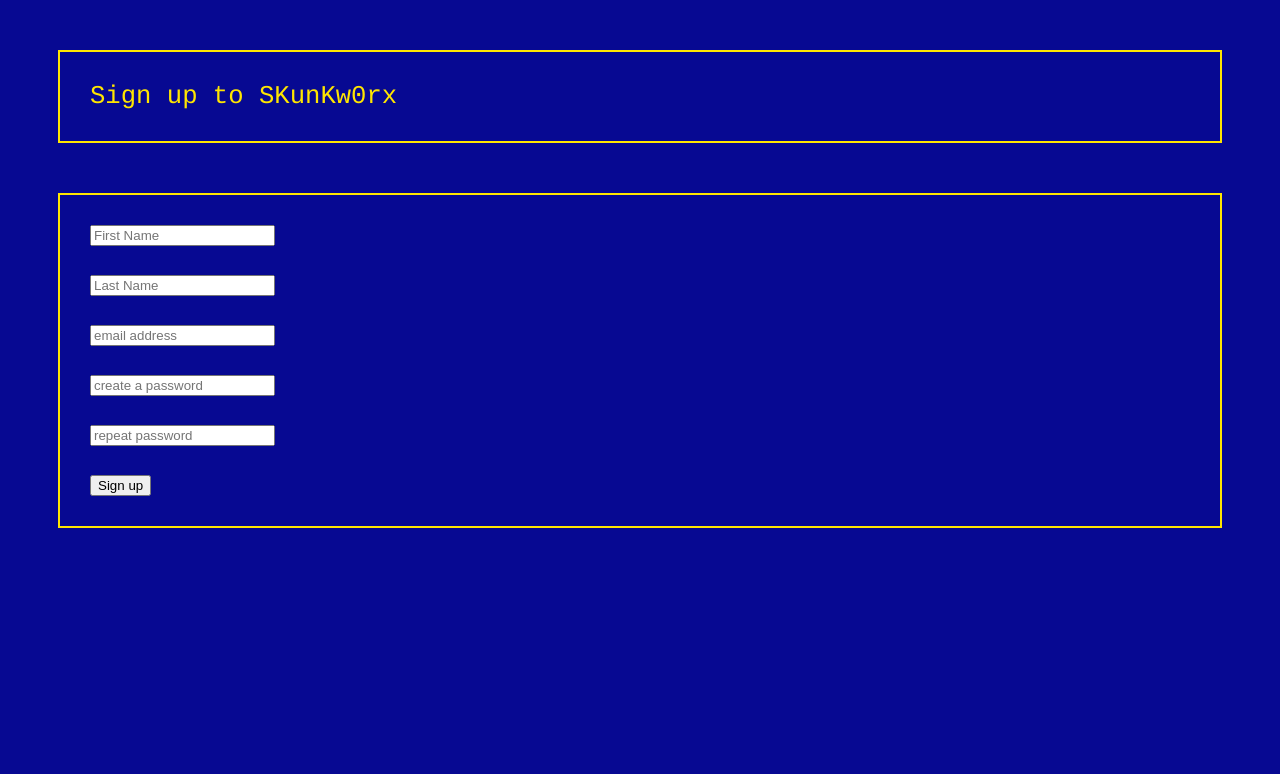
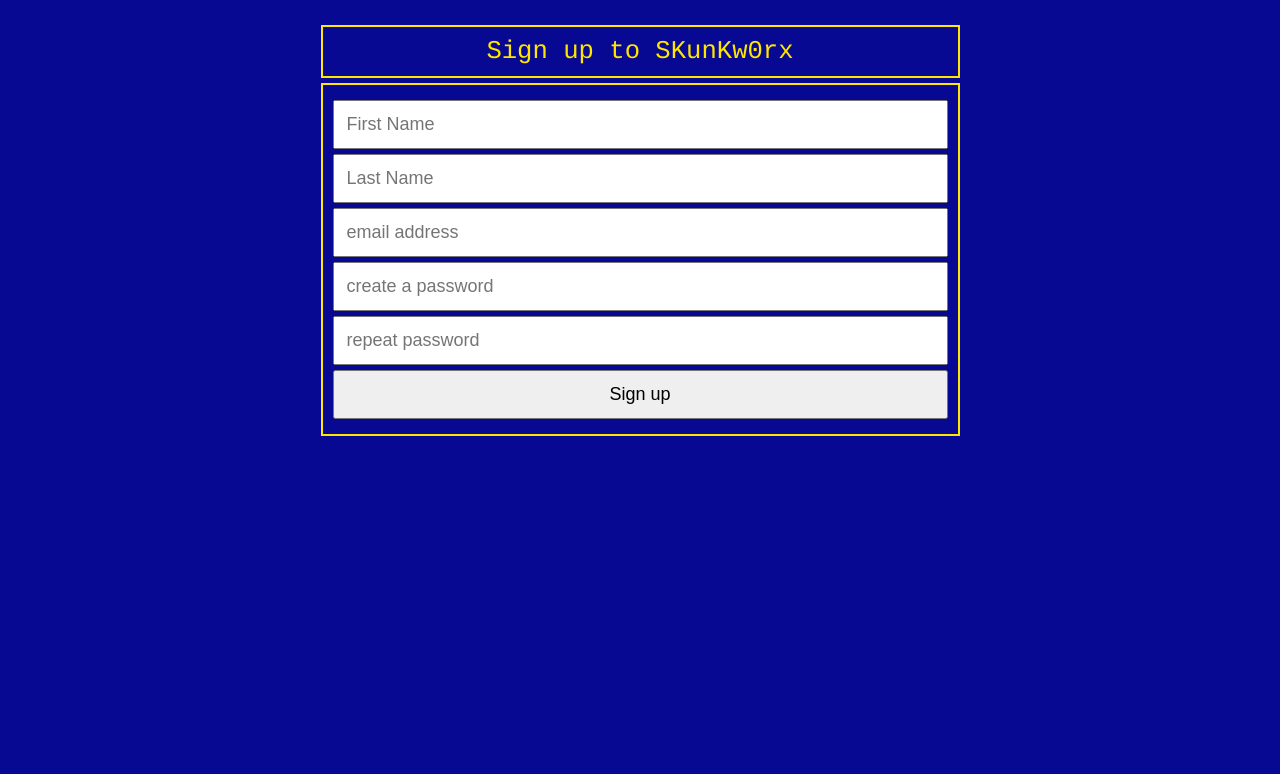
Before and after one commit to talisaar/skunkworx, a Django app: page / in a window 1280 px wide. Shown: the top 774 px of the page. Run offline with Django 5.2, Linux system fonts and the light colour scheme; some libraries are stand-ins or nearby versions.

Commit message:
some styling

```diff
--- a/tali/assets/css/style.css
+++ b/tali/assets/css/style.css
@@ -3,26 +3,44 @@
 /* line 8, ../../scss/style.scss */
 body {
   background-color: #070992;
+  position: relative;
+  display: block;
+  margin: 25px;
 }
 
-/* line 12, ../../scss/style.scss */
+/* line 16, ../../scss/style.scss */
 h1 {
   color: #ffe600;
   font-family: verdana;
   font-size: 300%;
 }
 
-/* line 17, ../../scss/style.scss */
+/* line 21, ../../scss/style.scss */
 p, form {
+  position: relative;
+  display: block;
   color: #ffe600;
   font-family: courier;
   font-size: 160%;
   border: 2px solid #ffe600;
-  padding: 30px;
-  margin: 50px;
+  padding: 10px;
+  margin: 5 auto;
+  width: 50%;
+  text-align: center;
 }
 
-/* line 26, ../../scss/style.scss */
+/* line 35, ../../scss/style.scss */
+input, button {
+  position: relative;
+  display: block;
+  margin: 5px auto;
+  width: 100%;
+  padding: 12px;
+  box-sizing: border-box;
+  font-size: large;
+}
+
+/* line 45, ../../scss/style.scss */
 .city {
   background-color: #2bf103;
   color: #ffe600;
@@ -31,22 +49,22 @@ p, form {
   padding: 20px;
 }
 
-/* line 34, ../../scss/style.scss */
+/* line 53, ../../scss/style.scss */
 li {
   color: #2bf103;
 }
 
-/* line 37, ../../scss/style.scss */
+/* line 56, ../../scss/style.scss */
 li a {
   color: #2bf103;
 }
 
-/* line 41, ../../scss/style.scss */
+/* line 60, ../../scss/style.scss */
 .vote_option {
   color: #2bf103;
 }
 
-/* line 45, ../../scss/style.scss */
+/* line 64, ../../scss/style.scss */
 a {
   color: #ffe600;
 }
--- a/tali/homepage/templates/homepage/index.html
+++ b/tali/homepage/templates/homepage/index.html
@@ -11,11 +11,11 @@
     <form id="signup_form" method="POST" ng-app="signUpApp" ng-controller="signUpCtrl" autocomplete="off">
         {% csrf_token %}
         <input autocomplete="false" name="hidden" type="text" style="display:none;">
-        <input type="text" ng-model="firstname" placeholder="First Name" required="required" data-lpignore="true"><br><br>
-        <input type="text" ng-model="lastname" placeholder="Last Name" required="required" data-lpignore="true"><br><br>
-        <input type="email" ng-model="email" placeholder="email address" required="required" data-lpignore="true"><br><br>
-        <input type="password" id="password" ng-model="password" placeholder="create a password" required="required" data-lpignore="true"><br><br>
-        <input type="password" id="password_confirm" ng-model="password_confirm" placeholder="repeat password" required="required" data-lpignore="true" oninput="check()"/><br><br>
+        <input type="text" ng-model="firstname" placeholder="First Name" required="required" data-lpignore="true">
+        <input type="text" ng-model="lastname" placeholder="Last Name" required="required" data-lpignore="true">
+        <input type="email" ng-model="email" placeholder="email address" required="required" data-lpignore="true">
+        <input type="password" id="password" ng-model="password" placeholder="create a password" required="required" data-lpignore="true">
+        <input type="password" id="password_confirm" ng-model="password_confirm" placeholder="repeat password" required="required" data-lpignore="true" oninput="check()"/>
         <button ng-click="signUp($event)">Sign up</button>
 
     </form>
--- a/tali/scss/style.scss
+++ b/tali/scss/style.scss
@@ -8,6 +8,10 @@ $primary_3: #2bf103;
 body {
     // background: white url("../img/dog.jpg") no-repeat;
     background-color: $primary_1;
+    position: relative;
+    display: block;
+    margin: 25px;
+
   }
   h1 {
     color: $primary_2;
@@ -15,12 +19,27 @@ body {
     font-size: 300%;
   }
   p, form {
+    position: relative;
+    display: block;
     color: $primary_2;
     font-family: courier;
     font-size: 160%;
     border: 2px solid $primary_2;
-    padding: 30px;
-    margin: 50px;
+    padding: 10px;
+    margin: 5 auto;
+    width: 50%;
+    text-align: center;
+
+  }
+
+  input, button {
+    position: relative;
+    display: block;
+    margin : 5px auto;
+    width: 100%;
+    padding: 12px;
+    box-sizing: border-box;
+    font-size: large;
   }
 
   .city {
```
